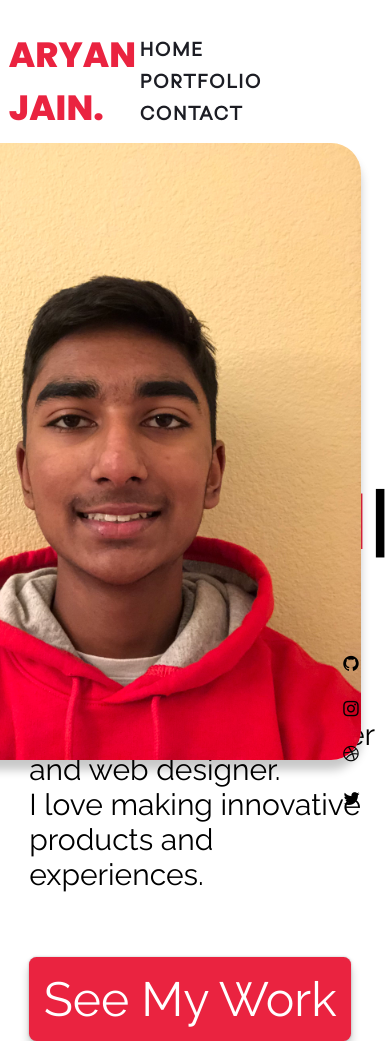
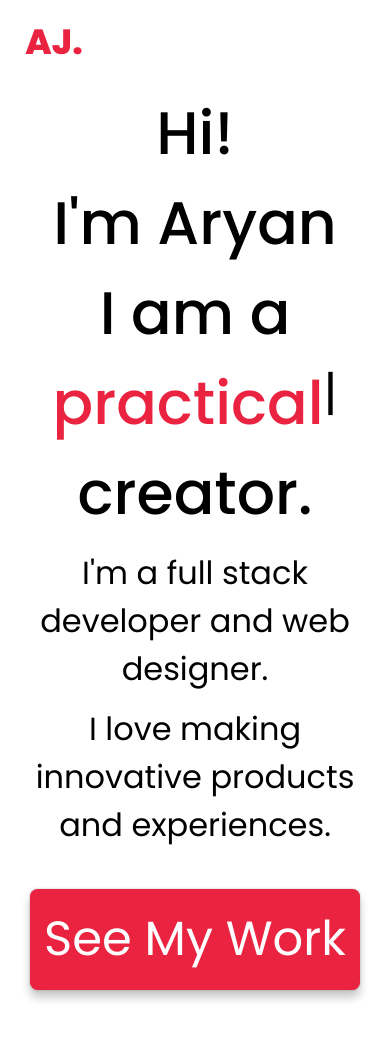
Before and after one commit to Not-Aryan/Website, a plain HTML site: page index.html in a window 390 px wide. Drawn offline with nearby package versions, Linux system fonts and the light colour scheme; a web font is replaced by a local one.

Commit message:
Add files via upload

```diff
--- a/css/style.css
+++ b/css/style.css
@@ -18,6 +18,12 @@
 @font-face {
       font-family: "DS";
       src: url('/fonts/Dreamscape\ Sans.ttf');
+}
+
+@font-face {
+      font-family: "San Francisco-bold";
+      font-weight: 700;
+      src: url("/fonts/SanFranciscoDisplay-Bold.otf")
 }
 
 
@@ -58,6 +64,10 @@ nav {
      margin-left: 1.5%;
      /* margin-top: 10px !important; */
      display: inline-block;
+}
+
+.mobile {
+      display: none;
 }
 
 .logo, ul {
@@ -118,14 +128,18 @@ nav ul li a {
       left: 11%;
 }
 
+.intro-words-mobile {
+      display: none;
+      font-family: Poppins;
+}
 
-.intro-words h1 {
+.intro-words h1, .intro-words-mobile h1, .intro-words-mobile-typing h1{
       font-weight: 500 !important;
 }
 
 .bio {
       margin-top: 10px;
-      font-family: 'Raleway';
+      font-family: Poppins;
       font-size: 32.5px;
 }
 
@@ -133,7 +147,7 @@ nav ul li a {
       display: inline-block;
       position: relative;
       top: 40px;
-      font-family: 'Raleway';
+      font-family: Poppins;
       font-size: 3rem;
       padding: .3em;
       color: white;
@@ -148,7 +162,6 @@ nav ul li a {
 .cta:hover {
       transform: scale(1.05);
 }
-
 
 
 .face {
@@ -179,6 +192,9 @@ nav ul li a {
       color: black !important;
 }
 
+.hidden {
+      display: none;
+}
 
 @media screen and (max-width: 1600px) {
       .intro-words {
@@ -186,7 +202,17 @@ nav ul li a {
             left: 7.5%;
       }
       .face {
-            right: 7.5%;
+            right: 7.5vw;
+      }
+
+      .bio {
+            max-width: 45vw;
+      }
+
+      .face {
+            top: 20%;
+            width: 450px;
+            height: auto;
       }
 }
 
@@ -212,278 +238,97 @@ nav ul li a {
 
 }
 
+@media screen and (max-width: 1300px) {
+
+      .hidden {
+            display: block;
+      }
+
+      .face {
+            top: 20%;
+      }
+
+      .cta {
+            margin-top: 0px;
+      }
 
 
 
+}
+
+@media screen and (max-width: 1200px) {
+
+      nav {
+            padding: 0;
+            margin: 0;
+            /* margin-top: 1.5%; */
+      }
+
+      .logo {
+            /* padding-top: 10px; */
+            padding-left: 5%;
+      }
+
+      ul {
+            display: none;
+      }
+      .no-mobile {
+            display: none;
+      }
+
+      .mobile {
+            display: block;
+      }
+
+      /* All top part */
+
+      .intro-words {
+            display: none;
+      }
+
+      .intro-words-mobile {
+            display: flex;
+            flex-direction: column;
+            align-items: center;
+            font-size: 2.5rem;
+            margin-top: 5%;
+      }
+
+      .intro-words-mobile-typing {
+            display: flex;
+            justify-content: center;
+            font-family: Poppins;
+            flex-wrap: wrap;
+            font-size: 2.5rem;
+      }
+
+      .element1 {
+            color: #ea2340;
+            display: inline-block;
+      }
+
+      .typed-cursor {
+            font-size: 3rem;
+
+      }
+
+      .intro-words-mobile p {
+            font-size: 2rem;
+            margin-top: 3%;
+            text-align: center;
+            margin-left: 5%;
+            margin-right: 5%;
+
+      }
+
+      .cta {
+            margin-top: 0;
+            margin-bottom: 10vh;
+      }
 
 
-
-
-
-/*
-.rev-block {
-     position: absolute;
-} */
-
-/* .rev-block span {
-     opacity: 0;
-     animation: appear-text 0.0001s linear forwards;
-     animation-delay: .8s;
-}
-
-.rev-block:after {
-     content: '';
-     top: 0;
-     left: 0;
-     position: absolute;
-     width: 0%;
-     height: 100%;
-     background: #ffb510;
-     animation: rev-block 1.5s cubic-bezier(0.19, 1, 0.22, 1) forwards;
-     animation-delay: .3s;
-}
-
-@keyframes rev-block {
-
-     0% {
-          left: 0;
-          width: 0%;
-     }
-     50% {
-          left: 0;
-          width: 100%;
-     }
-     100% {
-          left: 100%;
-          width: 0%;
-     }
+      .face {
+            display: none;
+      }
 
 }
-
-@keyframes appear-text {
-
-     0% {
-          opacity: 0;
-     }
-     100% {
-          opacity: 1;
-     }
-
-}
-
-#onemore {
-     top: 51%;
-     left: 58%;
-}
-
-#onemore span {
-     animation-delay: 2s;
-}
-
-#onemore.rev-block:after {
-     background: #5e239d;
-     animation-delay: 1.4s;
-}
-
-@media only screen and (max-width: 900px) {
-     h1 {
-          font-size: 20px;
-          padding: 0.4em;
-     }
-}
-
-
-.s-one {
-      position: absolute;
-      width: 1px;
-      height: 100vh;
-      background: rgba(255, 255, 255, 0.2);
-      left: 25%;
-      color: white;
-}
-
-.s-two {
-      position: absolute;
-      width: 1px;
-      height: 100vh;
-      background: rgba(255, 255, 255, 0.2);
-      left: 50%;
-      color: white;
-
-}
-
-.s-three {
-      position: absolute;
-      width: 1px;
-      height: 100vh;
-      background: rgba(255, 255, 255, 0.2);
-      left: 75%;
-      color: white;
-
-}
-
-.top-bar ul {
-      list-style: none;
-      margin: 0;
-      padding: 0;
-      display: flex;
-}
-
-.top-bar ul li {
-      list-style: none;
-      line-height: 46px;
-      padding: 16px 32px;
-      margin: 0 16px;
-}
-
-
-.one, .two {
-      position: absolute;
-      background: white;
-      width: 30px;
-      height: 2px;
-      color: white;
-}
-
-.two {
-      margin-top: 12px;
-      color: white;
-} */
-
-/*Navigation Section
-*/
-
-
-
-
-/* @media screen and (max-width: 864px) {
-      .search{
-        visibility: hidden;
-      }
-      .nav-wrapper {
-            position: fixed;
-            top: 0;
-            left: 0;
-            width: 100%;
-            height: 100%;
-            z-index: -1;
-            background: #dc143c;
-            opacity: 0;
-            transition: all 0.2s ease;
-      }
-
-      .nav-wrapper ul {
-            position: absolute;
-            top: 50%;
-            transform: translateY(-50%);
-            width: 100%;
-      }
-
-      .nav-wrapper ul li {
-            display: block;
-            float: none;
-            width: 100%;
-            text-align: right;
-            margin-bottom: 10px;
-      }
-
-      .nav-wrapper ul li:nth-child(1) a {
-            transition-delay: 0.2s;
-      }
-
-      .nav-wrapper ul li:nth-child(2) a {
-            transition-delay: 0.3s;
-      }
-
-      .nav-wrapper ul li:nth-child(3) a {
-            transition-delay: 0.4s;
-      }
-
-      .nav-wrapper ul li:nth-child(4) a {
-            transition-delay: 0.5s;
-      }
-
-      .nav-wrapper ul li:not(:first-child) {
-            margin-left: 0;
-      }
-
-      .nav-wrapper ul li a {
-            padding: 10px 24px;
-            opacity: 0;
-            color: white;
-            font-size: 14px;
-            font-weight: 600;
-            letter-spacing: 1.2px;
-            transform: translateX(-20px);
-            transition: all 0.2s ease;
-      }
-
-      .nav-btn {
-            position: fixed;
-            right: 10px;
-            top: 10px;
-            display: block;
-            width: 48px;
-            height: 48px;
-            cursor: pointer;
-            z-index: 9999;
-            border-radius: 50%;
-      }
-
-      .nav-btn i {
-            display: block;
-            width: 20px;
-            height: 2px;
-            background: white;
-            border-radius: 2px;
-            margin-left: 14px;
-      }
-
-      .nav-btn i:nth-child(1) {
-            margin-top: 16px;
-      }
-
-      .nav-btn i:nth-child(2) {
-            margin-top: 4px;
-            opacity: 1;
-      }
-
-      .nav-btn i:nth-child(3) {
-            margin-top: 4px;
-      }
-}
-
-#nav:checked + .nav-btn {
-      transform: rotate(45deg);
-}
-
-#nav:checked + .nav-btn i {
-      background: white;
-      transition: transform 0.2s ease;
-}
-
-#nav:checked + .nav-btn i:nth-child(1) {
-      transform: translateY(6px) rotate(180deg);
-}
-
-#nav:checked + .nav-btn i:nth-child(2) {
-      opacity: 0;
-}
-
-#nav:checked + .nav-btn i:nth-child(3) {
-      transform: translateY(-6px) rotate(90deg);
-}
-
-#nav:checked ~ .nav-wrapper {
-      z-index: 9990;
-      opacity: 1;
-}
-
-#nav:checked ~ .nav-wrapper ul li a {
-      opacity: 1;
-      transform: translateX(0);
-}
-
-.hidden {
-      display: none;
-} */
--- a/index.html
+++ b/index.html
@@ -7,17 +7,19 @@
       <title>Aryan's Website</title>
       <link rel="stylesheet" href="/css/style.css">
       <link href="https://fonts.googleapis.com/css?family=Charm:700" rel="stylesheet">
-      <link rel="stylesheet" href="https://stackpath.bootstrapcdn.com/font-awesome/4.7.0/css/font-awesome.min.css">
+      <!-- <link rel="stylesheet" href="https://stackpath.bootstrapcdn.com/font-awesome/4.7.0/css/font-awesome.min.css"> -->
       <script src="https://cdnjs.cloudflare.com/ajax/libs/gsap/3.4.0/gsap.min.js"></script>
+
+      <script src="https://kit.fontawesome.com/2101f4e3fd.js" crossorigin="anonymous"></script>
       <link rel="shortcut icon" type="image/png" href="/images/Aryan-Jain-Icon.png">
 </head>
 <body>
       <nav>
-            <h1 class="logo">Aryan Jain.</h1>
+            <h1 class="logo"><span class="no-mobile">Aryan Jain.</span> <span class="mobile">AJ.</span></h1>
             <ul class="stuff">
-                  <li><a class="underline" href="#" target="_blank">Home</a></li>
-                  <li><a class="underline" href="port.html" target="_blank">Portfolio</a></li>
-                  <li><a class="underline" href="#" target="_blank">Contact</a></li>
+                  <li><a class="underline" href="#" >Home</a></li>
+                  <li><a class="underline" href="port.html" >Portfolio</a></li>
+                  <li><a class="underline" href="mailto: aryanjn09@gmail.com">Contact</a></li>
             </ul>
 
             <!-- <h1 class="rev-block">
@@ -29,55 +31,46 @@
             <div class="main-page-container">
                   <div class="intro-words">
                         <h1>Hi! I'm Aryan.</h1>
-                    <h1>I am a <span class="element"></span></h1>
+                        <h1>I am a <br class="hidden"> <span class="element"></span></h1>
                         <h1>creator.</h1>
                         <div class="caption">
                               <p class="bio">I'm a full stack developer and web designer. <br> I love making innovative products and experiences.  </p>
                               <a class="cta" href="/port.html">See My Work</a>
                         </div>
                   </div>
+                  <div class="intro-words-mobile">
+                        <h1>Hi!</h1>
+                        <h1>I'm Aryan</h1>
+                        <h1>I am a</h1>
+                        <div class="intro-words-mobile-typing">
+                              <h1 class="element1"></h1>
+                        </div>
+                        <h1>creator.</h1>
+                        <p>I'm a full stack developer and web designer.</p>
+
+                        <p>I love making innovative products and experiences.</p>
+                        <!-- <p class="bio">I'm a full stack developer and web designer. <br> I love making innovative products and experiences.  </p> -->
+                        <a class="cta" href="/port.html">See My Work</a>
+                  </div>
+
                   <img class="face" src="/images/face.jpeg" alt="face">
             </div>
       </section>
 
-            <!-- <div class="top-bar">
-                  <h1 class="rev-block">
-                        <span>Aryan Jain.</span>
-                  </h1>
-
-                  <nav>
-                        <input type="checkbox" id="nav" class="hidden">
-                        <label for="nav" class="nav-btn">
-                              <i></i>
-                              <i></i>
-                              <i></i>
-                        </label>
-                        <div class="nav-wrapper">
-                              <ul>
-                                    <li><a href="#" target="_blank">Home</a></li>
-                                    <li><a href="port.html" target="_blank">Portfolio</a></li>
-                                    <li><a href="#" target="_blank">About Me</a></li>
-                              </ul>
-                        </div>
-                  </nav>
-
-                  <ul>
-                        <li>
-                              <div class="search">
-                                    <i class="fa fa-search"></i>
-                              </div>
-                        </li>
-
-                  </ul>
-
-            </div> -->
-
-      <div class="media">
+      <!-- <div class="media">
             <ul>
                   <li><a href="https://www.facebook.com/"  target="_blank" style="color: white; text-decoration: none;" class="fa fa-github"></a></li>
                   <li><a href="https://www.instagram.com/"  target="_blank" style="color: white; text-decoration: none;" class="fa fa-instagram"></a></li>
                   <li><a href="https://www.facebook.com/"  target="_blank" style="color: white; text-decoration: none;" class="fa fa-dribbble"></a></li>
                   <li><a href="https://twitter.com/?lang=en"  target="_blank" style="color: white; text-decoration: none;" class="fa fa-twitter"></a></li>
+            </ul>
+      </div> -->
+
+      <div class="media">
+            <ul>
+                  <li><a href="https://www.youtube.com/channel/UCAnAQvda7XtLOKjIa5QMAFw?view_as=subscriber" style="color: white; text-decoration: none;"  target="_blank"  class="fab fa-youtube"></a></li>
+                  <li><a href="https://github.com/Not-Aryan"  target="_blank"  style="color: white; text-decoration: none;" class="fa fa-github"></a></li>
+                  <li><a href="https://www.instagram.com/itsaryanjn/"  target="_blank" style="color: white; text-decoration: none;" class="fa fa-instagram"></a></li>
             </ul>
       </div>
 
--- a/js/main.js
+++ b/js/main.js
@@ -44,3 +44,16 @@ var typed = new Typed('.element', {
     startDelay: 0,
     loop: true,
 });
+
+var typed = new Typed('.element1', {
+    strings: [
+          "<style>.element{color: #ea2340}</style>passionate",
+          "<style>.element{color: #ea2340}</style>practical",
+          "<style>.element{color: #ea2340}</style>mindful",
+          "<style>.element{color: #ea2340}</style>resourceful"
+    ],
+    typeSpeed: 55,
+    backSpeed: 40,
+    startDelay: 2,
+    loop: true,
+});
```
Also changed, not shown: port.html (+7 -7 lines), css/port.css (line endings or trailing spaces), fonts/SanFranciscoDisplay-Bold.otf (added). Lines whose indentation alone changed are shown as unchanged.
